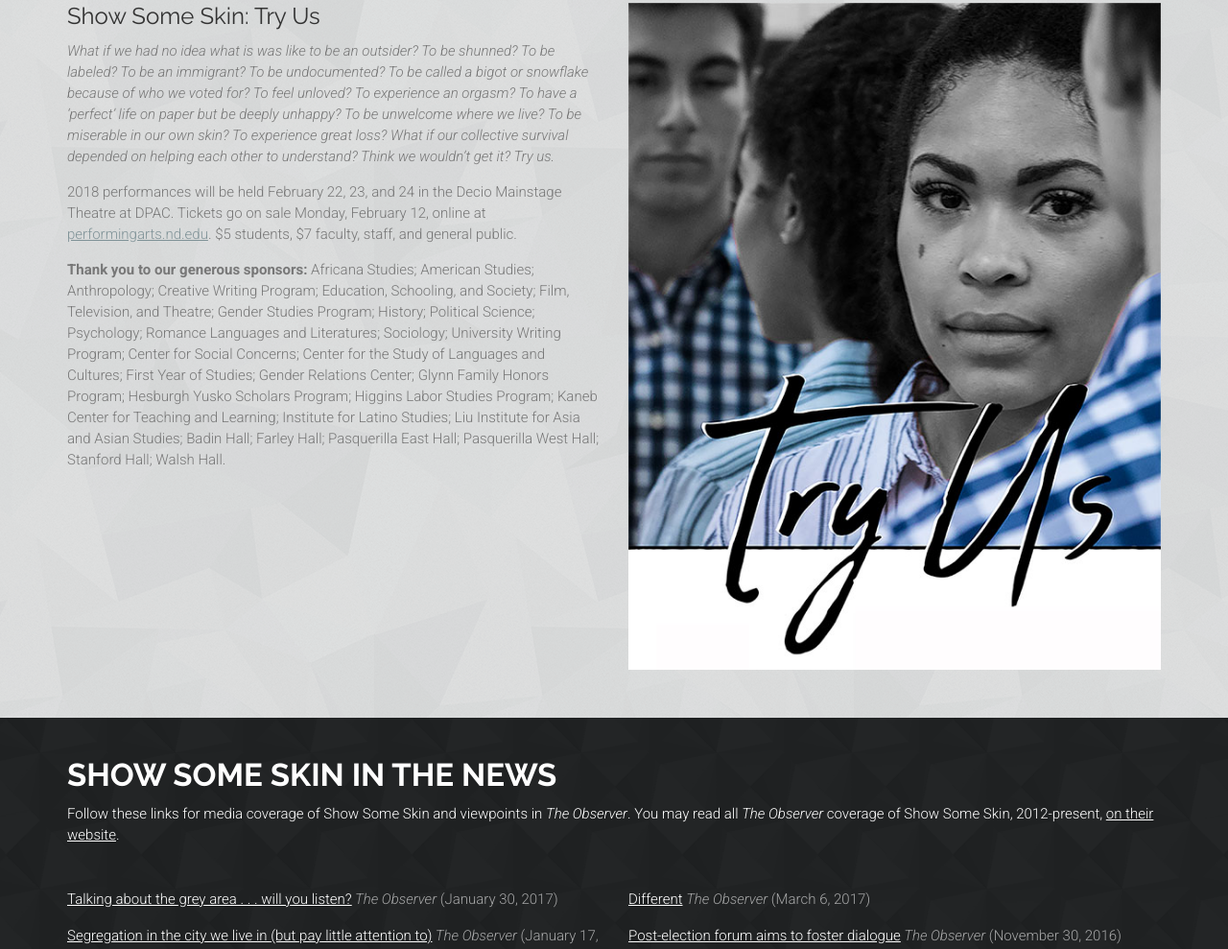
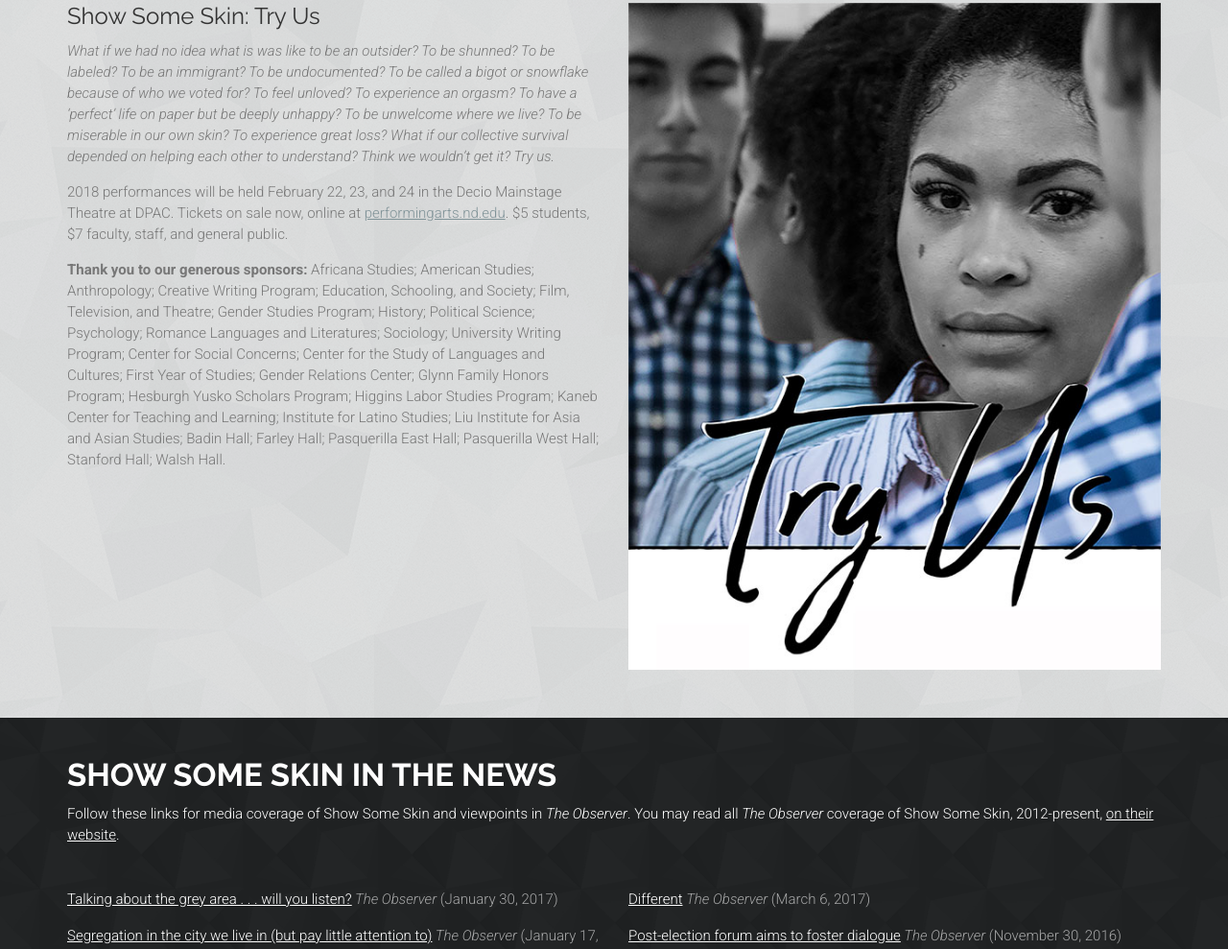
Before and after one commit to showsomeskinND/showsomeskinND.github.io, a plain HTML site: page index.html in a window 1280 px wide. Shown: the part 1387-2376 px from the top of the page at 96% size. Drawn offline with Linux system fonts and the light colour scheme.

Commit message:
Correction
Correction

```diff
--- a/index.html
+++ b/index.html
@@ -289,7 +289,7 @@
 
                   <p><em>What if we had no idea what is was like to be an outsider? To be shunned? To be labeled? To be an immigrant?  To be undocumented? To be called a bigot or snowflake because of who we voted for? To feel unloved? To experience an orgasm? To have a ‘perfect’ life on paper but be deeply unhappy? To be unwelcome where we live? To be miserable in our own skin? To experience great loss? What if our collective survival depended on helping each other to understand? Think we wouldn’t get it? Try us.</em></p>
 
-                  <p>2018 performances will be held February 22, 23, and 24 in the Decio Mainstage Theatre at DPAC. Tickets go on sale Monday, February 12, online at <a href="https://dpactickets.nd.edu/single/SelectSeating.aspx?p=10453">performingarts.nd.edu</a></span>. $5 students, $7 faculty, staff, and general public.</p>
+                  <p>2018 performances will be held February 22, 23, and 24 in the Decio Mainstage Theatre at DPAC. Tickets on sale now, online at <a href="https://dpactickets.nd.edu/single/SelectSeating.aspx?p=10453">performingarts.nd.edu</a></span>. $5 students, $7 faculty, staff, and general public.</p>
                   <p><strong>Thank you to our generous sponsors:</strong> Africana Studies; American Studies; Anthropology; Creative Writing Program; Education, Schooling, and Society; Film, Television, and Theatre; Gender Studies Program; History; Political
                      Science; Psychology; Romance Languages and Literatures; Sociology; University Writing Program; Center for Social Concerns; Center for the Study of Languages and Cultures; First Year of Studies; Gender Relations Center; Glynn Family
                      Honors Program; Hesburgh Yusko Scholars Program; Higgins Labor Studies Program; Kaneb Center for Teaching and Learning; Institute for Latino Studies; Liu Institute for Asia and Asian Studies; Badin Hall; Farley Hall; Pasquerilla East
```
